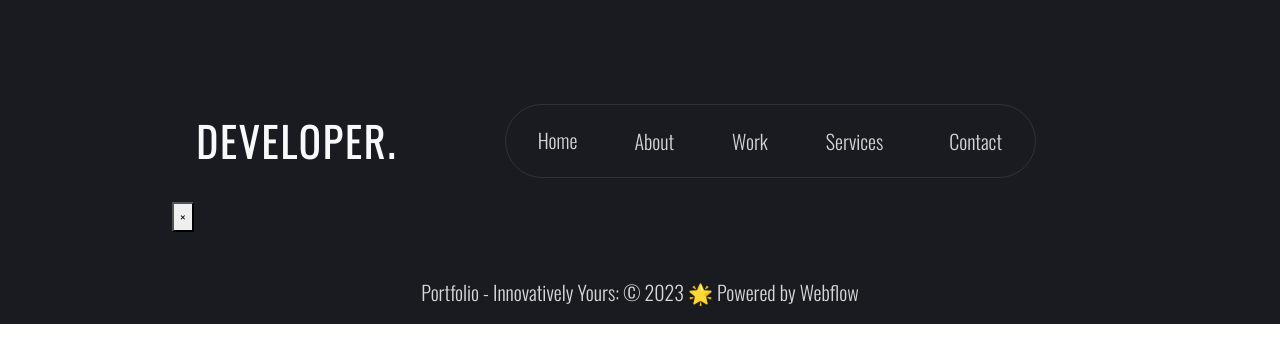
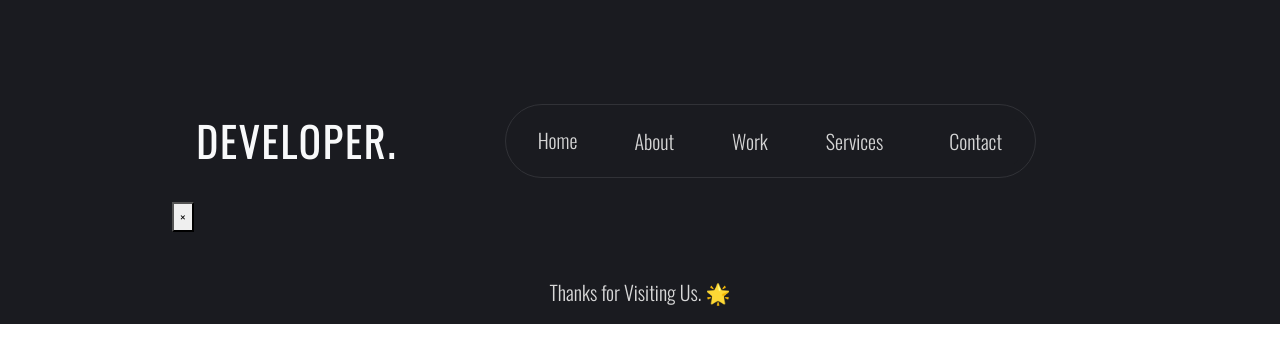
Before and after one commit to Devil-jai/Jai_portfolio, a React (Create React App) app: page /popup in a window 1280 px wide. Shown: the top 362 px of the page. Built offline with nearby package versions, Linux system fonts and the light colour scheme.

Commit message:
finalization of project

```diff
--- a/package.json
+++ b/package.json
@@ -1,5 +1,6 @@
 {
   "name": "portfolio",
+  "homepage": "https://Devil-jai.github.io/Jai_portfolio",
   "version": "0.1.0",
   "private": true,
   "dependencies": {
@@ -16,6 +17,8 @@
   },
   "scripts": {
     "start": "react-scripts start",
+    "predeploy":"npm run build",
+    "deploy":"gh-pages -d build",
     "build": "react-scripts build",
     "test": "react-scripts test",
     "eject": "react-scripts eject"
--- a/src/Component/work/Project.jsx
+++ b/src/Component/work/Project.jsx
@@ -14,7 +14,7 @@ import createx from '../../components/img/createx.jpg';
 const Project = () => {
     return (
         <>
-            <Heading img={project} about="Our Work" title="inspiring selection" />
+            <Heading img={project} about="My Work" title="Projects" />
             <div className="container my-5">
                 <div className="row justify-content-center">
                     <div className="col-4 col-sm-8 outer_div mb-3">
--- a/src/components/About/About.jsx
+++ b/src/components/About/About.jsx
@@ -7,7 +7,7 @@ import chakra from "../../components/img/chakra.png"
 
 function About() {
   return (<>
-    <Heading img={jaib} about="About" title="biography & abilities"/>
+    <Heading img={jaib} about="About" title="biography"/>
     <div className="about mt-5">
       <div className="container">
         <div className="row">
--- a/src/components/Footer/Footer.jsx
+++ b/src/components/Footer/Footer.jsx
@@ -5,7 +5,7 @@ function Footer() {
   return (
     <>
         <div className=' mt-5 mb-3 mx-auto text-center'>
-        <h5 className= ' footer'> Portfolio  -  Innovatively Yours: © 2023  🌟  Powered by Webflow</h5>
+        <h5 className= ' footer'> Thanks for Visiting Us.  🌟  </h5>
         </div>
     </>
   )
```
